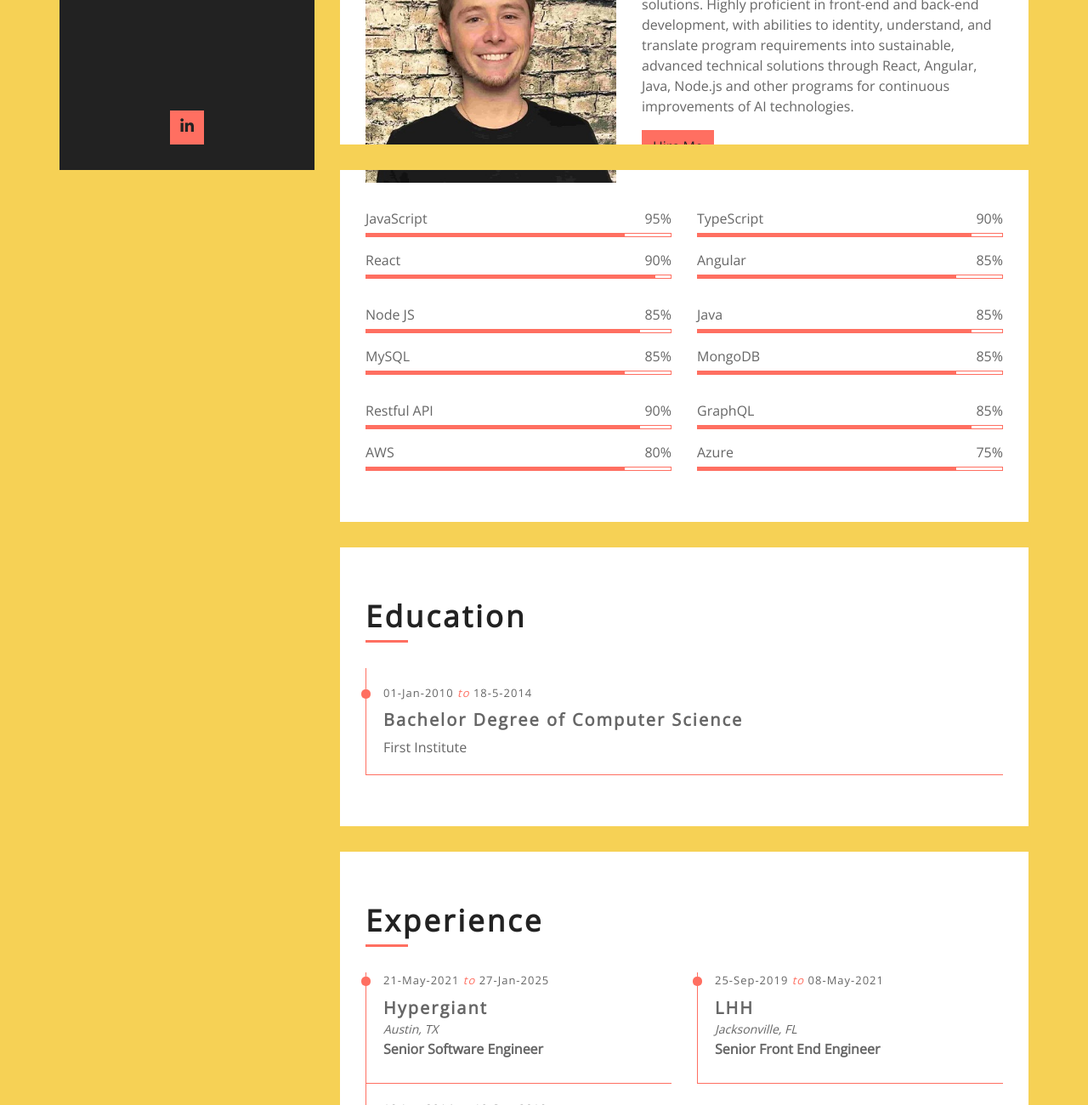
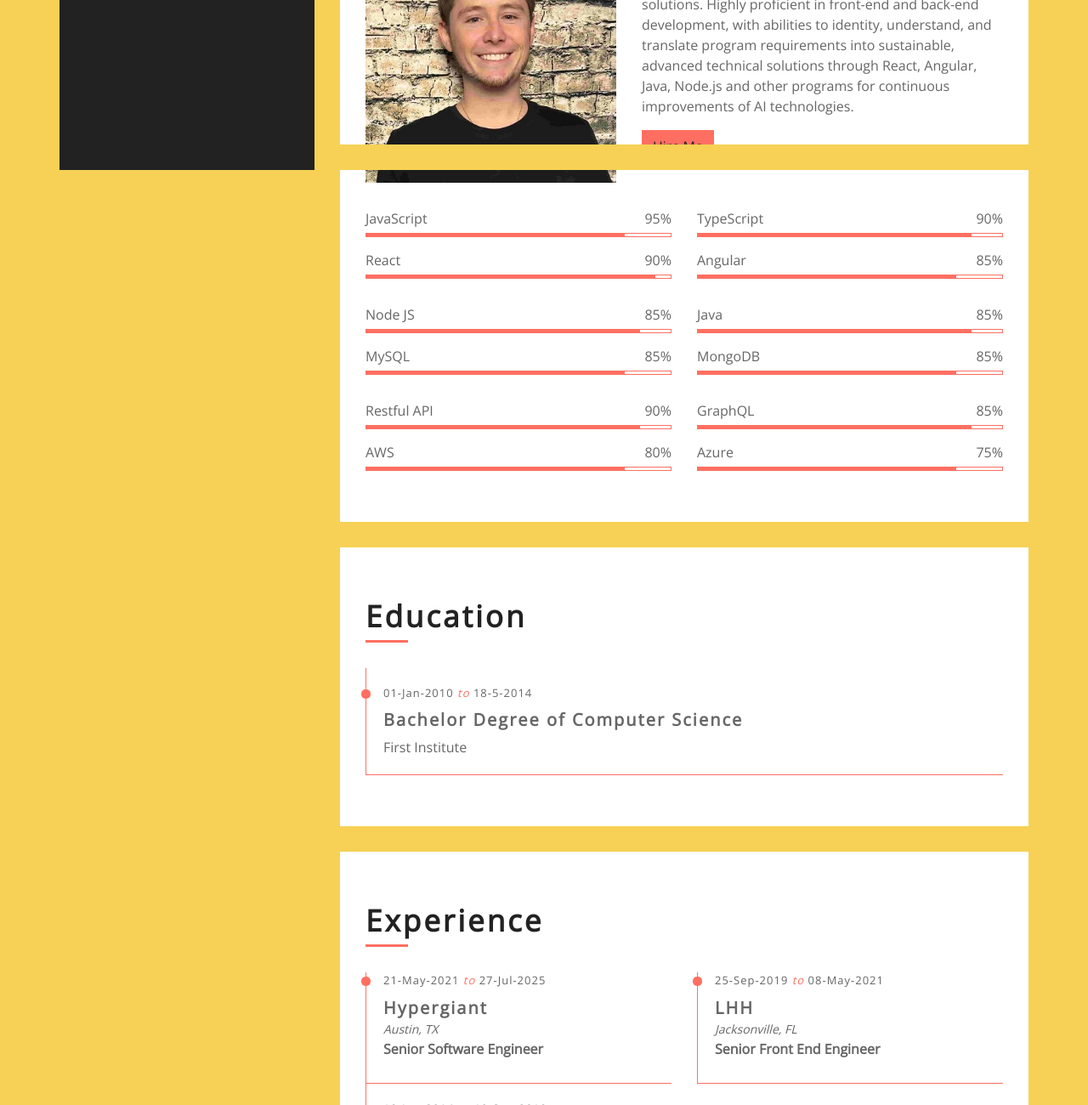
Before and after one commit to ryanhall0216/ryan-hall-portfolio, a plain HTML site: page index.html in a window 1280 px wide. Shown: the part 600-1900 px from the top of the page at 85% size. Drawn offline with nearby package versions, Linux system fonts and the light colour scheme.

Commit message:
update date to Jul25

```diff
--- a/index.html
+++ b/index.html
@@ -59,7 +59,6 @@
                     </nav>
                 </div>
                 <div class="sidebar-footer">
-                    <a href="https://www.linkedin.com/in/ryan-hall-ba91a3352"><i class="fab fa-linkedin-in"></i></a>
                 </div>
             </div>
             <div class="content">
@@ -238,7 +237,7 @@
                         <div class="row align-items-center">
                             <div class="col-md-6">
                                 <div class="exp-col">
-                                    <span>21-May-2021 <i>to</i> 27-Jan-2025</span>
+                                    <span>21-May-2021 <i>to</i> 27-Jul-2025</span>
                                     <h3>Hypergiant</h3>
                                     <h4>Austin, TX</h4>
                                     <h5>Senior Software Engineer</h5>
```
